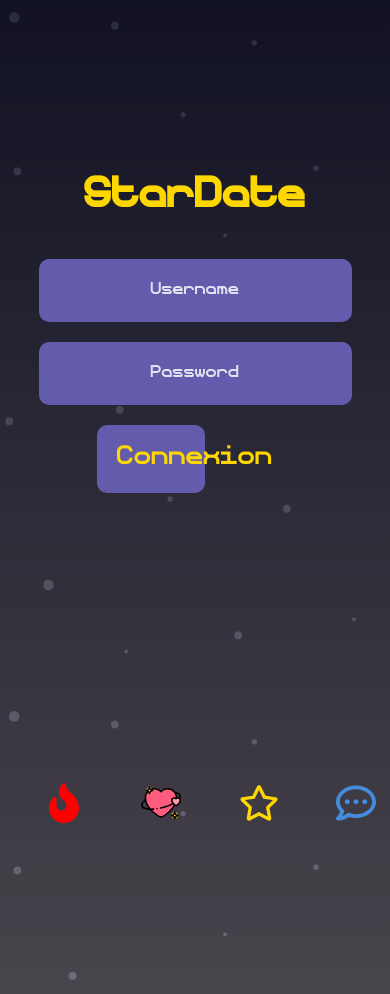
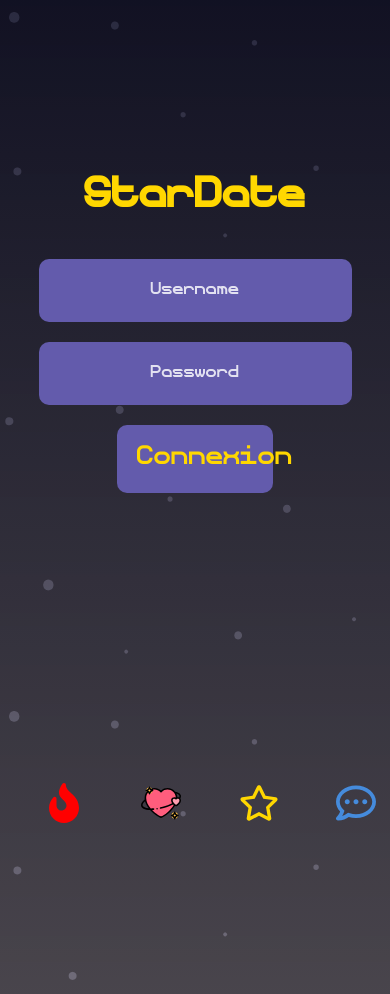
Before and after one commit to Guigan713/Star-Date, a React (Create React App) app: page / in a window 390 px wide. Built offline with nearby package versions, Linux system fonts and the light colour scheme.

Commit message:
corrections css swipe

```diff
--- a/src/components/Login/Login.css
+++ b/src/components/Login/Login.css
@@ -46,7 +46,7 @@ input:focus{
 }*/
 
 #buttonLogin {
-    width: 20%;
+    width: 20vw;
     margin: 10px;
     padding: 20px;
     background-color: #635BAC;
@@ -75,7 +75,7 @@ input:focus{
     }
 
     #buttonLogin {
-        width: 50%;
+        width: 40vw;
     }
 
 }
--- a/src/components/Swipe/Swipe.css
+++ b/src/components/Swipe/Swipe.css
@@ -35,8 +35,8 @@
 
 .characterImg img{
     object-position: top;
-    width: 90%;
-    height: 90%;
+    width: 95%;
+    height: 95%;
     border-radius: 10px;
 }
 
--- a/src/components/Swipe/Swipe.jsx
+++ b/src/components/Swipe/Swipe.jsx
@@ -53,7 +53,6 @@ const Swipe = () => {
 
             {// Save matchIdList in localStorage (be careful if you change PC)
             localStorage.setItem('matchIdList', matchIdList)}
-            <h1>Swipe</h1>
             {charList &&
                 charList
                 .filter( (char, index) => char.id === randomId)
@@ -62,7 +61,6 @@ const Swipe = () => {
                         <div className = "characterImg">
                             <img src={char.image} alt={char.name}/>
                         </div>
-                        <div className = "characterName">{char.id}{char.name}</div>
                         <div className="swipeBtn">
                             <button onClick={handleLeftClick}><img src={Cross} alt="croix"></img></button>
                             <button onClick={(e)=>handleRightClick(e,char.id)}><img src={Heart} alt="coeur"></img></button>
```
